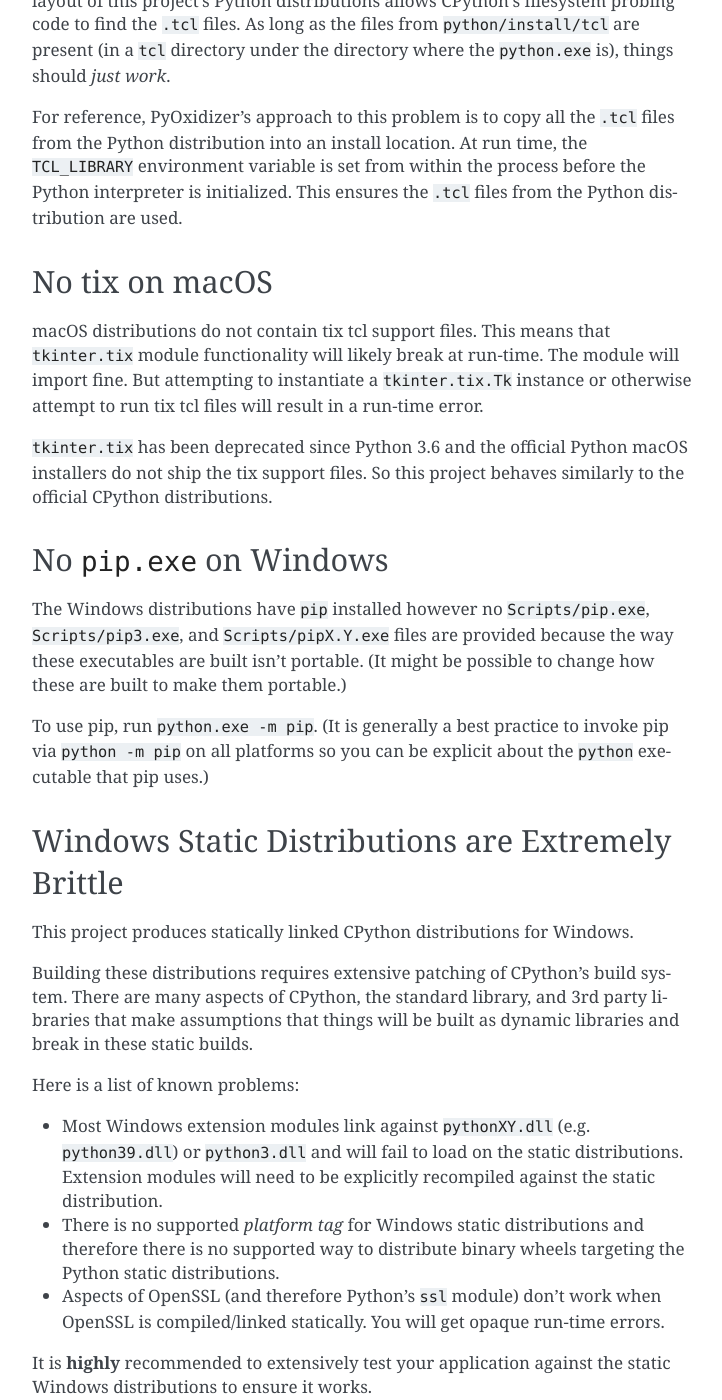
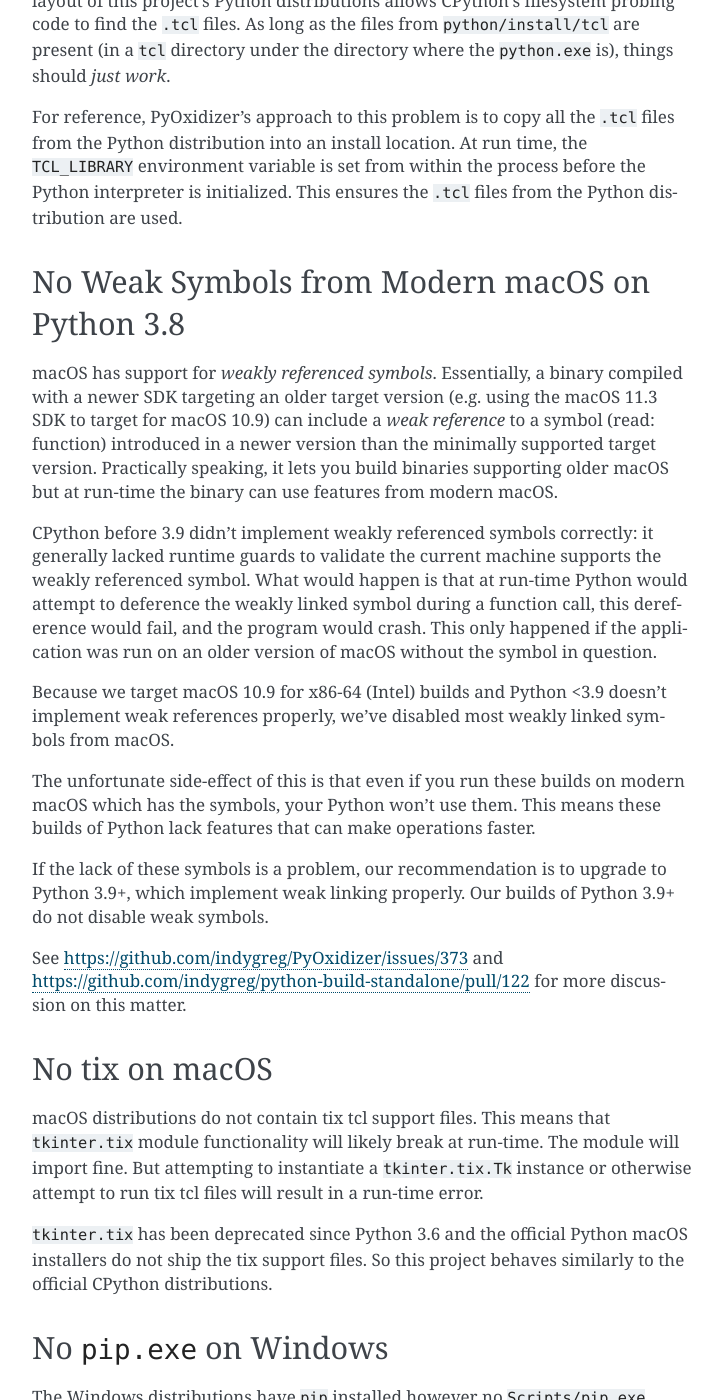
Before and after one commit to indygreg/python-build-standalone, a Sphinx documentation site: the page built from docs/quirks.rst, in a window 1280 px wide and 1400 px high, scrolled down 2568 px. Shown: the whole window, without its empty margins (388-1110 px from the left). Built offline with Sphinx 7.4.7, drawn with Linux system fonts in a browser that asks for light colours; some of the changed text lies outside the part shown.

Commit message:
unix: stop using weak symbols with Python 3.8
The bane of weak symbols on macOS has come back to haunt us.
(See https://github.com/indygreg/PyOxidizer/issues/373 for previous
battles.)

In https://github.com/indygreg/python-build-standalone/pull/122
we tracked down a runtime failure to the fact that CPython 3.8
didn't properly backport weak symbol handling support. So, if
you build with a modern SDK targeting an older SDK (which we do as
of 63f13fb2c8c72038edf556b4413b6ec23894a7c6), the linker will
insert a weak symbol. However, CPython doesn't have the runtime
guards and will attempt to dereference it, causing a crash.

Up to this point, our strategy for handling this mess was to
stop using symbols on all Python versions when we found one to
be causing an issue. This was crude, but effective.

In recent commits, we implemented support for leveraging the
macOS SDK .tbd files for validating symbol presence. We can now
cross reference undefined symbols in our binaries against what
the SDKs tell us is present and screen for missing symbols. This
helps us detect strong symbols that aren't present on targeted
SDK versions.

For weak symbols, I'm not sure if we can statically analyze the
Mach-O to determine if a symbol is guarded. I _think_ the guard
is a compiler built-in and gets converted to a function call, or
maybe inline assembly. We _might_ have to disassemble if we wanted
to catch unguarded weakly referenced symbols. Yeah, no.

In this commit, we effectively change our strategy for weak symbol
handling.

Knowing that CPython 3.9+ should have guarded weak symbols everywhere,
we only ban symbol use on CPython 3.8, specifically x86-64 3.8 since
the aarch64 build targets macOS SDK 11, which has the symbols we
need.

We also remove the one-off validation check for 2 banned symbols. In
its place we add validation that only a specific allow list of weak
symbols is present on CPython 3.8 builds.

As part of developing this, I discovered that libffi was also using
mkostemp without runtime guards. I'm unsure if Python would ever call
into a function that would attempt to resolve this symbol. But if it
does it would crash on 10.9. So we disable that symbol for builds
targeting 10.9.

```diff
--- a/docs/quirks.rst
+++ b/docs/quirks.rst
@@ -142,6 +142,45 @@
 run time, the ``TCL_LIBRARY`` environment variable is set from within
 the process before the Python interpreter is initialized. This ensures the
 ``.tcl`` files from the Python distribution are used.
+
+.. _quirk_macos_missing_weak_symbols:
+
+No Weak Symbols from Modern macOS on Python 3.8
+===============================================
+
+macOS has support for *weakly referenced symbols*. Essentially, a
+binary compiled with a newer SDK targeting an older target version
+(e.g. using the macOS 11.3 SDK to target for macOS 10.9) can include
+a *weak reference* to a symbol (read: function) introduced in a newer
+version than the minimally supported target version. Practically
+speaking, it lets you build binaries supporting older macOS but
+at run-time the binary can use features from modern macOS.
+
+CPython before 3.9 didn't implement weakly referenced symbols
+correctly: it generally lacked runtime guards to validate the
+current machine supports the weakly referenced symbol. What
+would happen is that at run-time Python would attempt to
+deference the weakly linked symbol during a function call,
+this dereference would fail, and the program would crash. This
+only happened if the application was run on an older version of
+macOS without the symbol in question.
+
+Because we target macOS 10.9 for x86-64 (Intel) builds and Python
+<3.9 doesn't implement weak references properly, we've disabled
+most weakly linked symbols from macOS.
+
+The unfortunate side-effect of this is that even if you run
+these builds on modern macOS which has the symbols, your Python
+won't use them. This means these builds of Python lack features
+that can make operations faster.
+
+If the lack of these symbols is a problem, our recommendation is
+to upgrade to Python 3.9+, which implement weak linking properly.
+Our builds of Python 3.9+ do not disable weak symbols.
+
+See https://github.com/indygreg/PyOxidizer/issues/373 and
+https://github.com/indygreg/python-build-standalone/pull/122
+for more discussion on this matter.
 
 .. _quirk_macos_no_tix:
 
```
Also changed, not shown: 5 other files.
